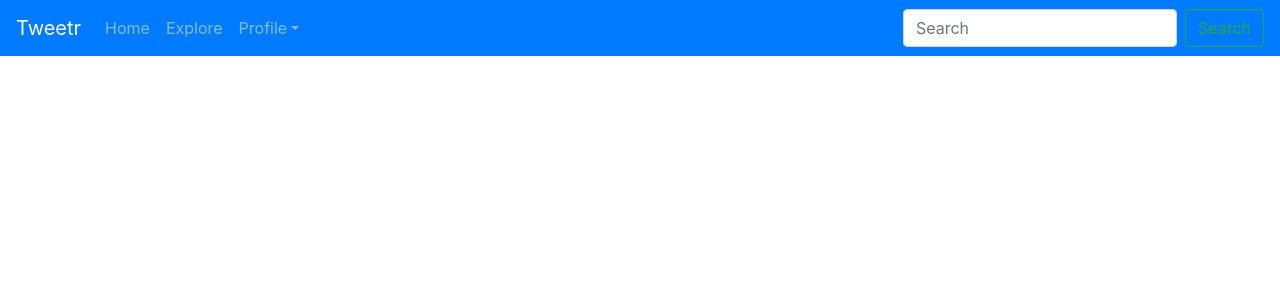
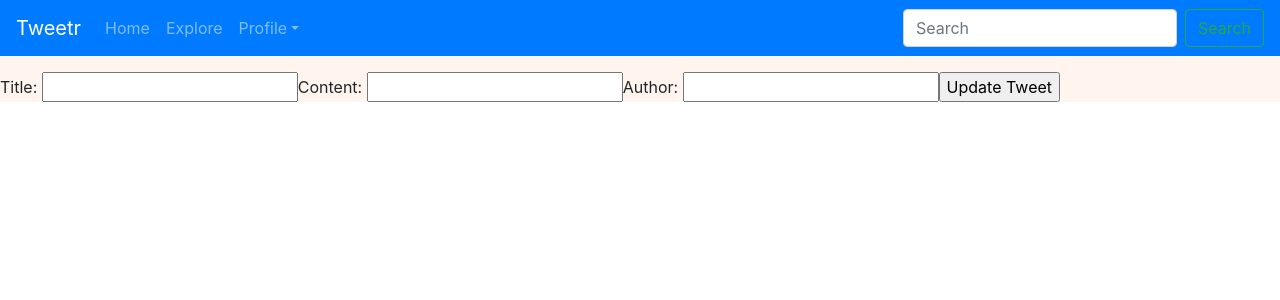
Before and after one commit to supershay84/Tweetr, a React (Create React App) app in the folder tweeter-front-end/tweeter-app/: page /tweets/1 in a window 1280 px wide. Shown: the top 300 px of the page. Built offline with nearby package versions, Linux system fonts and the light colour scheme; no server answers.

Commit message:
show route works

```diff
--- a/tweeter-front-end/tweeter-app/src/App.js
+++ b/tweeter-front-end/tweeter-app/src/App.js
@@ -37,7 +37,7 @@ function App() {
     {/* Switch */}
       <Switch>
         <Route exact path="/tweets/:id" render={routerProps => {
-          <Show {...routerProps} />
+          return <Show {...routerProps} />
         }}/>
         <Route path="/tweets" component={Home} />
       </Switch>
--- a/tweeter-front-end/tweeter-app/src/Edit.js
+++ b/tweeter-front-end/tweeter-app/src/Edit.js
@@ -16,7 +16,7 @@ export default (props) => {
         });
         event.currentTarget.reset();
         try {
-            const response = await fetch (`https://lcoalhost:3000/tweets/${props.match.params.id}`,
+            const response = await fetch (`http://lcoalhost:3000/tweets/${props.match.params.id}`,
             {method: "PUT",
             headers: {'Content-Type': 'application/json'},
             body: body,
@@ -37,7 +37,7 @@ export default (props) => {
             Title: <input type="text" ref={updateTitleRef}/>
             Content: <input type="text" ref={updateContentRef}/>
             Author: <input type="text" ref={updateAuthorRef}/>
-            <input type="sumbit" value= "Update Tweet"/>
+            <input type="submit" value="Update Tweet"/>
         </form>
     )
 }
--- a/tweeter-front-end/tweeter-app/src/Home.js
+++ b/tweeter-front-end/tweeter-app/src/Home.js
@@ -59,7 +59,7 @@ const Home = () => {
                             author={tweet.author}
                             title={tweet.title}
                             content={tweet.content}
-                            to={`tweets/${tweet.id}`}
+                            to={`/tweets/${tweet.id}`}
                         >
                             <h3 className="indexTweetTitle">{tweet.title}</h3></Link>
                             <p className="indexTweetContent">{tweet.content}</p>
--- a/tweeter-front-end/tweeter-app/src/Show.js
+++ b/tweeter-front-end/tweeter-app/src/Show.js
@@ -7,9 +7,9 @@ const Show = (props) => {
 
     const fetchATweet = async () => {
         try {
-            const response = await fetch(`https://lcoalhost:3000/tweets/${props.match.params.id}`)
+            const response = await fetch(`http://localhost:3000/tweets/${props.match.params.id}`)
             const data = await response.json();
-            setATweet(data.tweets);
+            setATweet(data.tweet);
         } catch(error) {
             console.log(error);
         }
@@ -20,9 +20,9 @@ const Show = (props) => {
 
     return (
         <div>
-        <h3 className="TweetAuthor"> {aTweet.author.id}</h3>
-        <h3 className="TweetTitle"> {aTweet.title.id}</h3>
-        <p className="TweetContent">{aTweet.content.id}</p>
+        <h3 className="TweetAuthor"> {aTweet.author}</h3>
+        <h3 className="TweetTitle"> {aTweet.title}</h3>
+        <p className="TweetContent">{aTweet.content}</p>
 
         <Edit />
         </div>
```
Also changed, not shown: 1 other file (tests, documents, lock files or other folders).
